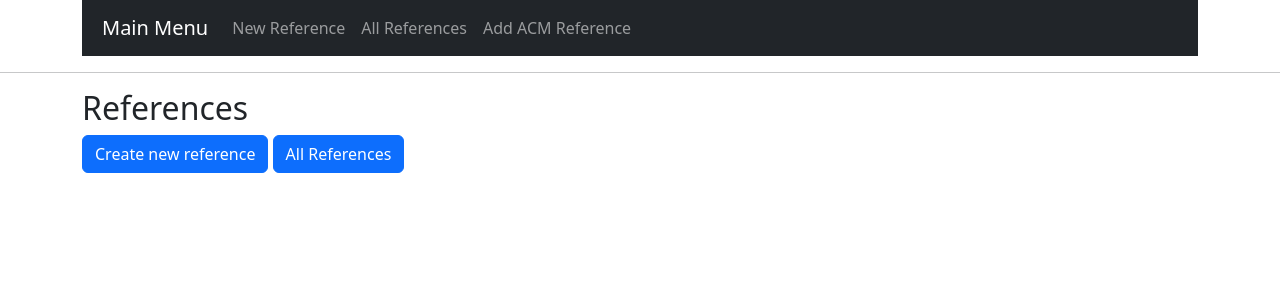
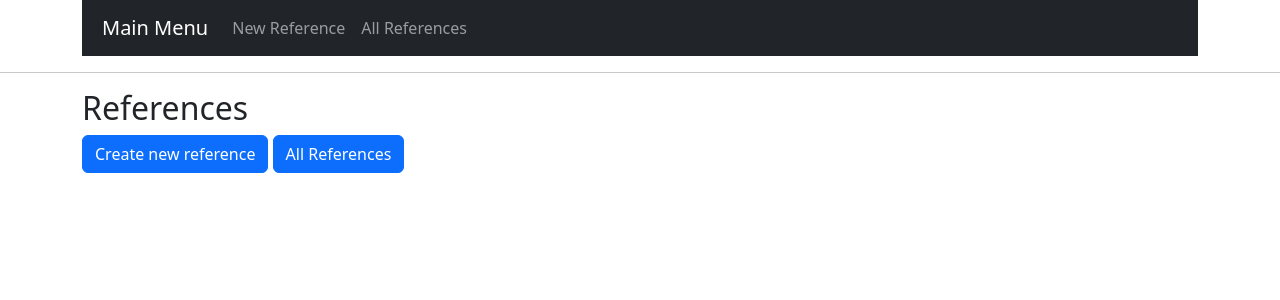
Before and after one commit to UncSald/KettuRepolainen, a Flask app: page / in a window 1280 px wide. Shown: the top 300 px of the page. Run offline with Flask 3, Linux system fonts and the light colour scheme.

Commit message:
deleted a link

```diff
--- a/src/templates/layout.html
+++ b/src/templates/layout.html
@@ -25,7 +25,6 @@
           <div class="navbar-nav">
             <a class="nav-item nav-link" href="/new_reference">New Reference</a>
             <a class="nav-item nav-link" href="/references">All References</a>
-            <a class="nav-item nav-link" href="/add_acm_reference">Add ACM Reference</a>
           </div>
         </div>
       </nav>
```
